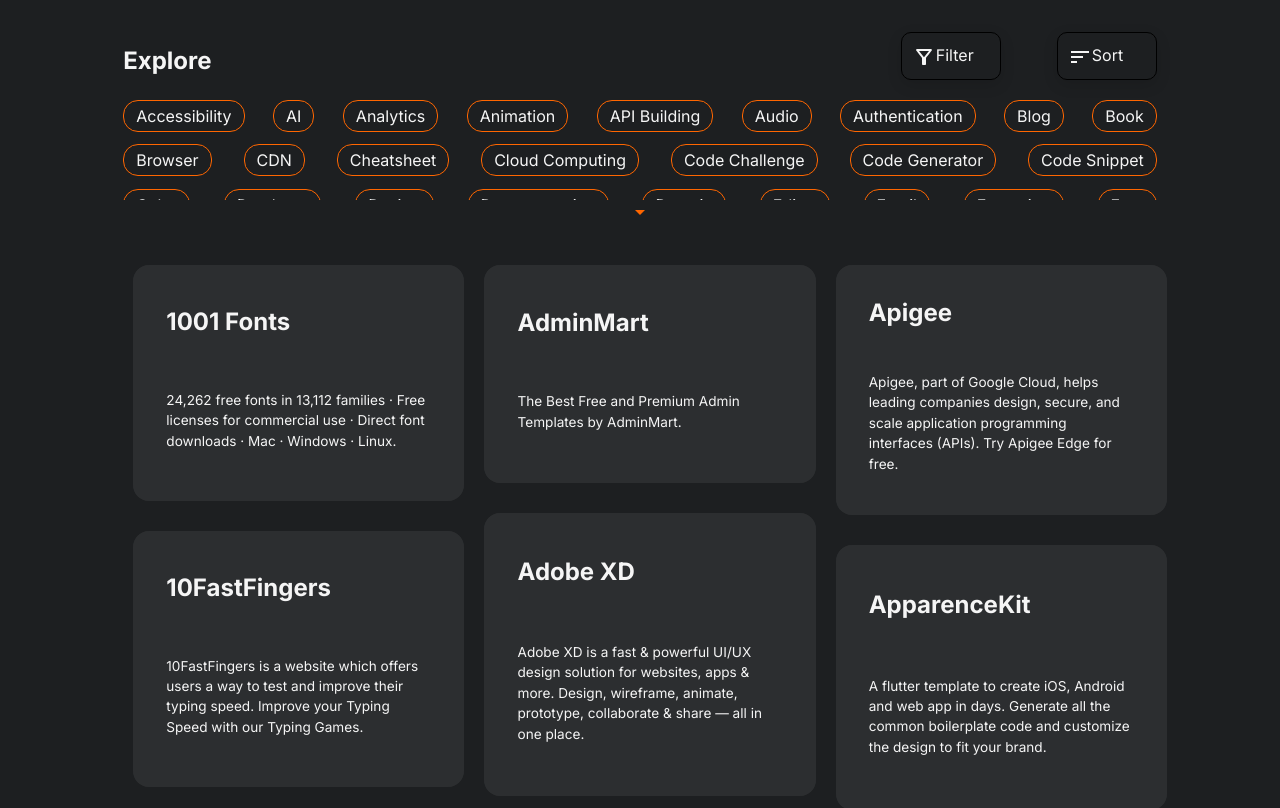
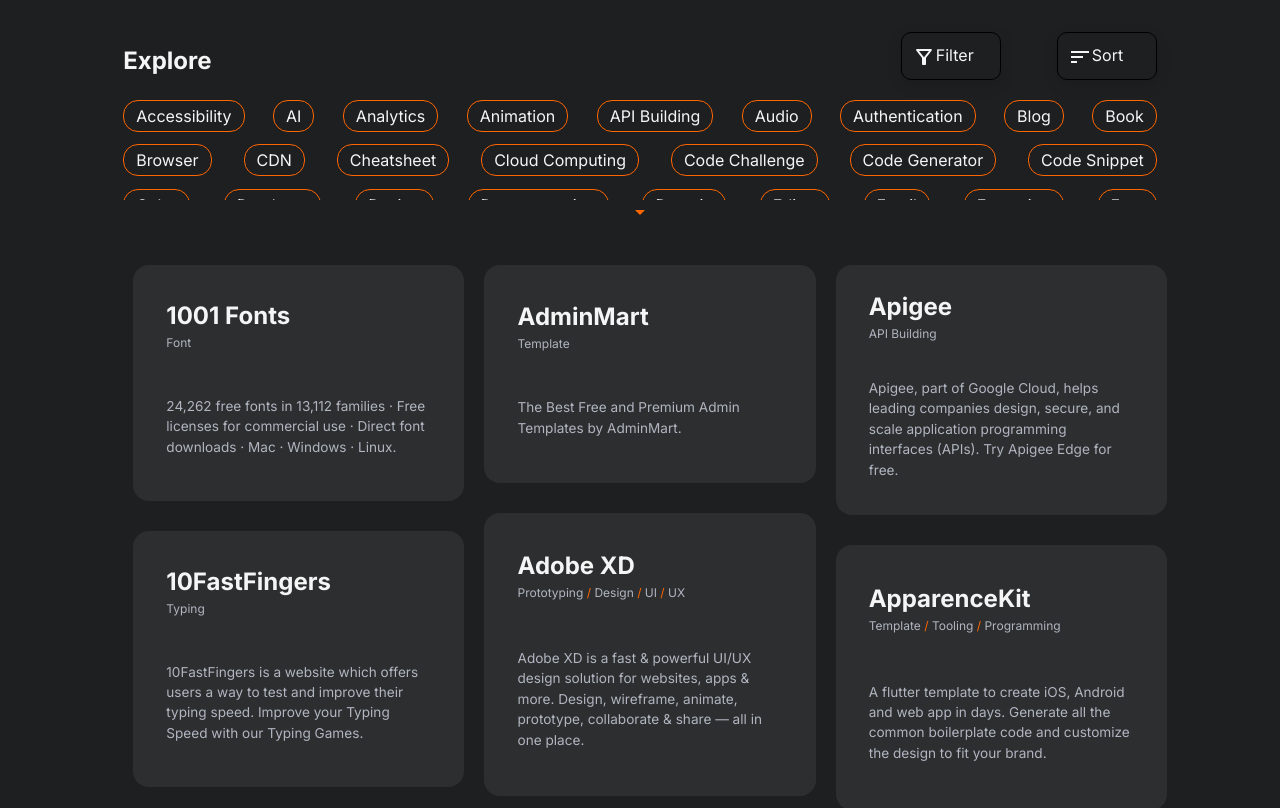
Before and after one commit to Akvaro03/DevForge, a Next.js app: page / in a window 1280 px wide. Shown: the top 808 px of the page. Built offline with nearby package versions, Linux system fonts and the light colour scheme.

Commit message:
handle categories select

```diff
--- a/src/app/globals.css
+++ b/src/app/globals.css
@@ -10,6 +10,7 @@
   --second-theme: #ff983f;
   --three-theme: #ffffa1;
   --white-theme: #F5F5F5;
+  --subtitle-theme: #B0B5C0;
 }
 
 body {
--- a/src/app/page.tsx
+++ b/src/app/page.tsx
@@ -12,8 +12,16 @@
 
 export default function Home() {
   const [countPins, setCountPins] = useState(20)
-  const functInView = () => {
-    setCountPins(prev => prev + 20)
+  const [categoriesSelected, setCategoriesSelected] = useState<string[]>([])
+  const loadMorePins = () => {
+    setCountPins(prevCount => prevCount + 20);
+  };
+  const handleCategoriesSelected = (name: string) => {
+    if (categoriesSelected.includes(name)) {
+      setCategoriesSelected(prev => prev.filter(namePrev => namePrev != name))
+    } else {
+      setCategoriesSelected(prev => [...prev, name])
+    }
   }
   return (
     <main className="flex min-h-screen flex-col items-center p-8">
@@ -24,13 +32,13 @@
           <CustomBottom tittle="Sort" icon={<SortOutlinedIcon />} />
         </article>
       </section>
-      <TypesData />
+      <TypesData categoriesSelected={categoriesSelected} onClick={handleCategoriesSelected} />
       <motion.section layout className={Style.containerRecourses}>
         {RecoursesData.data.slice(0, countPins).map((data, key) => (
           <CardRecourse {...data} key={key} />
         ))}
       </motion.section>
-      <IsInView funcInView={functInView} />
+      <IsInView funcInView={loadMorePins} />
     </main>
   );
 }
--- a/src/components/cardRecourse/cardRecourse.module.css
+++ b/src/components/cardRecourse/cardRecourse.module.css
@@ -50,34 +50,28 @@
 .CardRecourse:hover:after{
     inset: 3px;
 }
-/* .CardRecourse::after {
-    position: absolute;
-    content: "";
-    background: var(--background-start-rgb);
-    width: 100%;
-    border-radius: 16px;
-    height: 100%;
-    z-index: 1;
+.containerTittle{
+    width: 80%;
+    padding-top: 10px;
 }
-
-.CardRecourse:hover::before {
-    width: calc(100% + 5px);
-    height: calc(100% + 5px);
-} */
-
 .tittleCard {
     text-align: left;
     font-size: 3vmin;
-    padding-top: 10px;
     font-weight: bold;
-    width: 80%;
 }
-
-.subtitleCard {
+.subtitleCard{
+    color: var(--subtitle-theme);
+    font-size: 1.5vmin;
+}
+.descriptionCard {
     font-size: 1.7vmin;
     text-align: left;
     width: 80%;
     margin-bottom: 20px;
     margin-top: 20px;
-    color: var(--white-theme);
+    color: var(--subtitle-theme);
 }
+
+.joinCategories{
+    color: var(--first-theme);
+}
--- a/src/components/cardRecourse/index.tsx
+++ b/src/components/cardRecourse/index.tsx
@@ -4,23 +4,32 @@
 import getRandomNumber from "@/utils/getRandomNumber";
 import Style from "./cardRecourse.module.css"
 import { motion } from "framer-motion"
-import { useEffect, useState } from "react";
+import React, { useEffect, useState } from "react";
 
-function CardRecourse({ name, description, url }: recourseType) {
+function CardRecourse({ name, description, url, categories }: recourseType) {
     const [height, setHeight] = useState(150);
+    const categoriesString = categories.map((str, index) => (
+        <React.Fragment key={index}>
+          {str}
+          {index !== categories.length - 1 && <span className={Style.joinCategories}> / </span>}
+        </React.Fragment>
+      ));
+
 
     useEffect(() => {
         const calculatedHeight = getRandomNumber(description.length * 1.5, 200);
         setHeight(calculatedHeight);
     }, [description]);
-
     return (
         <motion.div style={{ height }}
             whileHover={{ scale: .9, }} initial={{ opacity: 0 }} animate={{ opacity: 1 }}
             onClick={() => window.open(url)}
             className={Style.CardRecourse} >
-            <h2 className={Style.tittleCard}>{name}</h2>
-            <h4 className={Style.subtitleCard}>{description.length > 180 ? description.slice(0, 180) + "..." : description}</h4>
+            <div className={Style.containerTittle}>
+                <h2 className={Style.tittleCard}>{name}</h2>
+                <h4 className={Style.subtitleCard}>{categoriesString}</h4>
+            </div>
+            <h4 className={Style.descriptionCard}>{description.length > 180 ? description.slice(0, 180) + "..." : description}</h4>
         </motion.div >
     );
 }
--- a/src/components/itemType/index.tsx
+++ b/src/components/itemType/index.tsx
@@ -3,9 +3,11 @@
 import Style from "./itemType.module.css"
 import { motion } from "framer-motion"
 
-function ItemType({ type }: { type: string }) {
+function ItemType({ type, isSelect, onClick }: { type: string, isSelect: boolean, onClick: (name: string) => void }) {
     return (
-        <motion.div whileTap={{ scale: .9 }} className={Style.itemType}>
+        <motion.div whileTap={{ scale: .9 }}
+            className={isSelect ? Style.itemTypeSelect : Style.itemType}
+            onClick={() => onClick(type)}>
             <p>
                 {type}
             </p>
--- a/src/components/itemType/itemType.module.css
+++ b/src/components/itemType/itemType.module.css
@@ -1,5 +1,10 @@
-.itemType {
+.itemType,
+.itemTypeSelect {
     border: 1px solid var(--first-theme);
     border-radius: 15px;
     padding: 3px 12px;
 }
+
+.itemTypeSelect {
+    background: var(--first-theme);
+}
--- a/src/components/typesData/index.tsx
+++ b/src/components/typesData/index.tsx
@@ -6,7 +6,7 @@
 import ItemType from "../itemType";
 import { motion } from "framer-motion"
 import { useState } from "react";
-function TypesData() {
+function TypesData({ categoriesSelected, onClick, }: { categoriesSelected: string[], onClick: (name: string) => void }) {
     const [openTypes, SetOpenTypes] = useState(false)
     return (
         <>
@@ -14,7 +14,7 @@
                 animate={openTypes ? "open" : "closed"}
                 variants={variants} className={Style.containerTypes}>
                 {categories.data.map((type, key) => (
-                    <ItemType type={type.name} key={key} />
+                    <ItemType isSelect={categoriesSelected.includes(type.name)} type={type.name} key={key} onClick={onClick} />
                 ))}
             </motion.section >
             <motion.article
```
